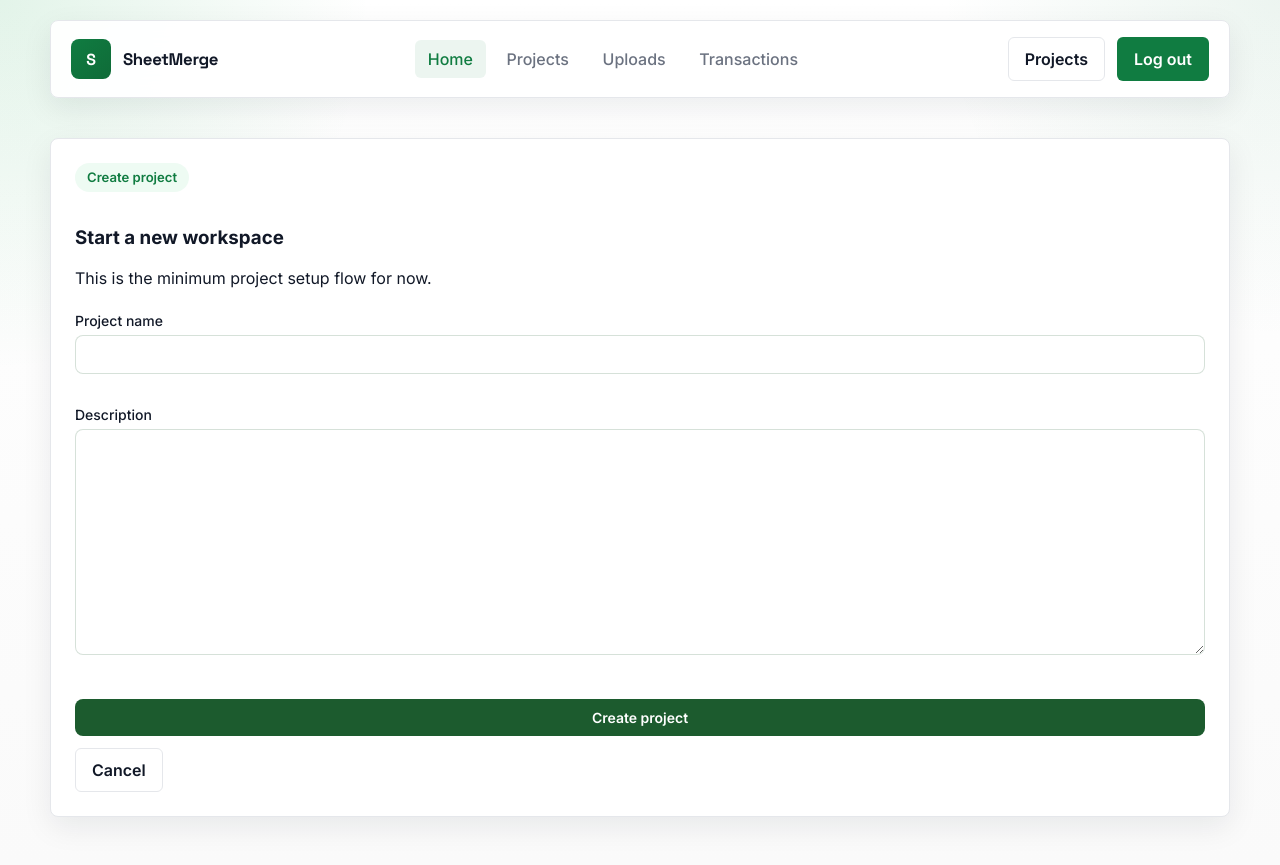
After one commit to munirkarabaev/SheetMerge, a Django app: page /projects/new/ in a window 1280 px wide. The commit adds this page. Run offline with Django 5.2, Linux system fonts and the light colour scheme; the visitor is signed in with stand-in values (Sample User, id 1).

Commit message:
Add authenticated project list create and detail flow

```diff
--- a/core/static/core/css/app.css
+++ b/core/static/core/css/app.css
@@ -624,6 +624,36 @@ a {
     font-weight: 600;
 }
 
+.project-form {
+    display: grid;
+    gap: var(--space-4);
+    margin-top: var(--space-6);
+}
+
+.project-form textarea {
+    width: 100%;
+    min-height: 7rem;
+    padding: 0.75rem 0.875rem;
+    border: 1px solid rgba(28, 91, 46, 0.18);
+    border-radius: 0.5rem;
+    background: #ffffff;
+    color: #111827;
+    font: inherit;
+    resize: vertical;
+    outline: none;
+}
+
+.project-form textarea:focus {
+    border-color: #1c5b2e;
+}
+
+.project-form__actions {
+    display: flex;
+    align-items: center;
+    gap: var(--space-3);
+    flex-wrap: wrap;
+}
+
 .dashboard-shell {
     display: grid;
     gap: var(--space-8);
--- a/core/templates/core/includes/navbar.html
+++ b/core/templates/core/includes/navbar.html
@@ -6,14 +6,14 @@
 
     <nav class="topnav" aria-label="Primary navigation">
         <a class="topnav__link topnav__link--active" href="{% url 'core:home' %}">Home</a>
-        <a class="topnav__link" href="#">Projects</a>
+        <a class="topnav__link" href="{% url 'core:project_list' %}">Projects</a>
         <a class="topnav__link" href="#">Uploads</a>
         <a class="topnav__link" href="#">Transactions</a>
     </nav>
 
     {% if user.is_authenticated %}
         <div class="topbar__actions">
-            <a class="button button--secondary" href="{% url 'users:dashboard' %}">Dashboard</a>
+            <a class="button button--secondary" href="{% url 'core:project_list' %}">Projects</a>
             <form action="{% url 'account_logout' %}" method="post">
                 {% csrf_token %}
                 <button class="button button--primary" type="submit">Log out</button>
--- /dev/null
+++ b/core/templates/core/projects/project_form.html
@@ -0,0 +1,41 @@
+{% extends "core/base.html" %}
+
+{% block title %}Create Project | SheetMerge{% endblock title %}
+
+{% block content %}
+<section class="dashboard-shell">
+    <article class="dashboard-card card">
+        <span class="section-badge">Create project</span>
+        <h1>Start a new workspace</h1>
+        <p>This is the minimum project setup flow for now.</p>
+
+        <form class="project-form" method="post">
+            {% csrf_token %}
+            {% if form.non_field_errors %}
+                <div class="alert">{{ form.non_field_errors }}</div>
+            {% endif %}
+
+            <div class="field">
+                <label for="{{ form.name.id_for_label }}">Project name</label>
+                {{ form.name }}
+                {% if form.name.errors %}
+                    <p class="field-error">{{ form.name.errors|striptags }}</p>
+                {% endif %}
+            </div>
+
+            <div class="field">
+                <label for="{{ form.description.id_for_label }}">Description</label>
+                {{ form.description }}
+                {% if form.description.errors %}
+                    <p class="field-error">{{ form.description.errors|striptags }}</p>
+                {% endif %}
+            </div>
+
+            <div class="project-form__actions">
+                <button class="btn-primary" type="submit">Create project</button>
+                <a class="button button--secondary" href="{% url 'core:project_list' %}">Cancel</a>
+            </div>
+        </form>
+    </article>
+</section>
+{% endblock content %}
--- a/core/urls.py
+++ b/core/urls.py
@@ -2,10 +2,13 @@
 
 from django.urls import path
 
-from core.views import HomePageView
+from core.views import HomePageView, ProjectCreateView, ProjectDetailView, ProjectListView
 
 app_name = "core"
 
 urlpatterns = [
     path("", HomePageView.as_view(), name="home"),
+    path("projects/", ProjectListView.as_view(), name="project_list"),
+    path("projects/new/", ProjectCreateView.as_view(), name="project_create"),
+    path("projects/<int:pk>/", ProjectDetailView.as_view(), name="project_detail"),
 ]
--- /dev/null
+++ b/core/views/projects.py
@@ -0,0 +1,51 @@
+"""Views for authenticated project workflows."""
+
+from django.contrib.auth.mixins import LoginRequiredMixin
+from django.urls import reverse
+from django.views.generic import CreateView, DetailView, ListView
+
+from core.forms import ProjectForm
+from core.models import Project
+
+
+class OwnedProjectQuerysetMixin(LoginRequiredMixin):
+    """Restrict project queries to the authenticated user's records."""
+
+    def get_queryset(self):
+        """Return only projects owned by the current user."""
+
+        return Project.objects.filter(owner=self.request.user)
+
+
+class ProjectListView(OwnedProjectQuerysetMixin, ListView):
+    """Render the current user's projects."""
+
+    model = Project
+    template_name = "core/projects/project_list.html"
+    context_object_name = "projects"
+
+
+class ProjectCreateView(LoginRequiredMixin, CreateView):
+    """Create a project owned by the current user."""
+
+    form_class = ProjectForm
+    template_name = "core/projects/project_form.html"
+
+    def form_valid(self, form):
+        """Attach the logged-in user as the project owner."""
+
+        form.instance.owner = self.request.user
+        return super().form_valid(form)
+
+    def get_success_url(self):
+        """Return the destination after project creation."""
+
+        return reverse("core:project_detail", kwargs={"pk": self.object.pk})
+
+
+class ProjectDetailView(OwnedProjectQuerysetMixin, DetailView):
+    """Render a single owner-scoped project workspace."""
+
+    model = Project
+    template_name = "core/projects/project_detail.html"
+    context_object_name = "project"
--- a/users/templates/users/dashboard.html
+++ b/users/templates/users/dashboard.html
@@ -12,6 +12,9 @@
         </p>
         <p>
             Projects owned by your account: <strong>{{ project_count }}</strong>
+        </p>
+        <p>
+            <a class="button button--primary" href="{% url 'core:project_list' %}">Open projects</a>
         </p>
     </article>
 
```
Also changed, not shown: core/templates/core/projects/project_detail.html (added, +32 -0 lines), core/templates/core/projects/project_list.html (added, +37 -0 lines), core/tests/test_project_views.py (added, +80 -0 lines), core/views/__init__.py (+7 -1 lines).
